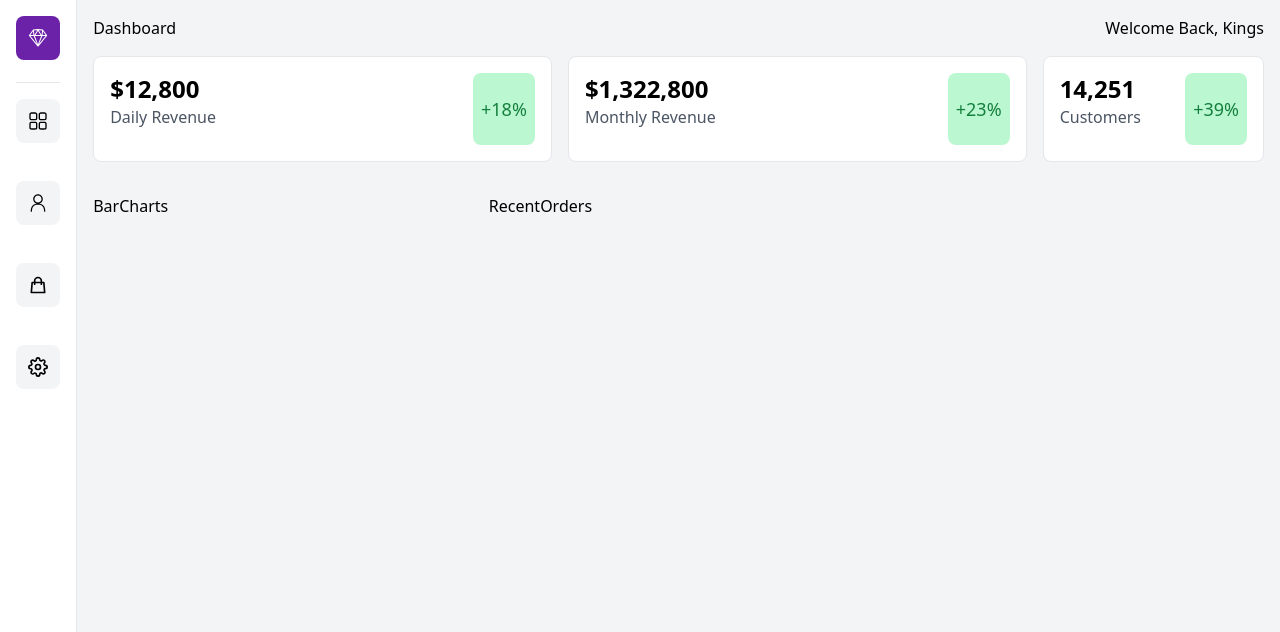
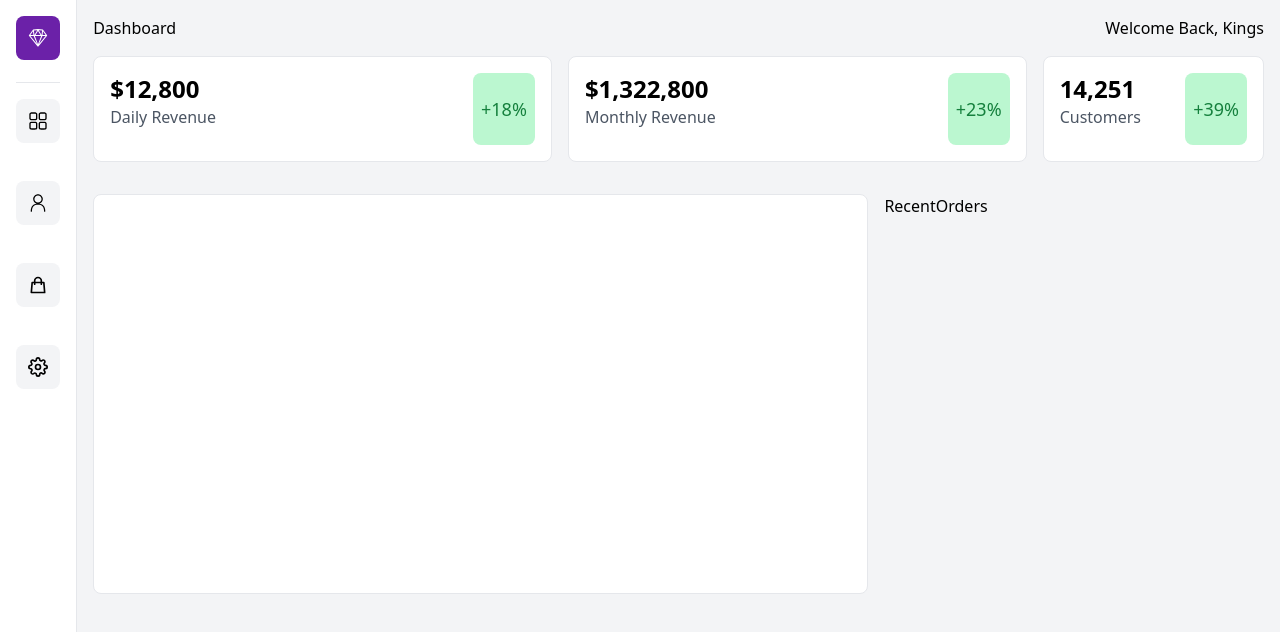
Before and after one commit to Asifor/next-dashboard-chart-tailwind, a Next.js app: page / in a window 1280 px wide. Shown: the top 632 px of the page. Built offline with nearby package versions, Linux system fonts and the light colour scheme.

Commit message:
update BarChart

```diff
--- a/components/BarCharts.jsx
+++ b/components/BarCharts.jsx
@@ -1,4 +1,4 @@
-import React from 'react';
+import React, { useState, useEffect } from 'react';
 import { Bar } from 'react-chartjs-2';
 import {
     Chart as ChartJS,
@@ -10,11 +10,29 @@ import {
     Legend,
 } from 'chart.js';
 
+ChartJS.register(
+    CategoryScale,
+    LinearScale,
+    BarElement,
+    Title,
+    Tooltip,
+    Legend
+);
 
 const BarCharts = () => {
-  return (
-    <div>BarCharts</div>
-  )
+    const [chartData, setChartData] = useState({
+        datasets: [],
+    });
+
+    const [chartOptions, setChartOptions] = useState({});
+
+    return (
+        <>
+            <div className='w-full md:col-span-2 relative lg:h-[700] h-[50vh] m-auto p-4 border rounded-lg bg-white'>
+                <Bar data={chartData} options={chartOptions} />
+            </div>
+        </>
+    )
 }
 
 export default BarCharts
```
